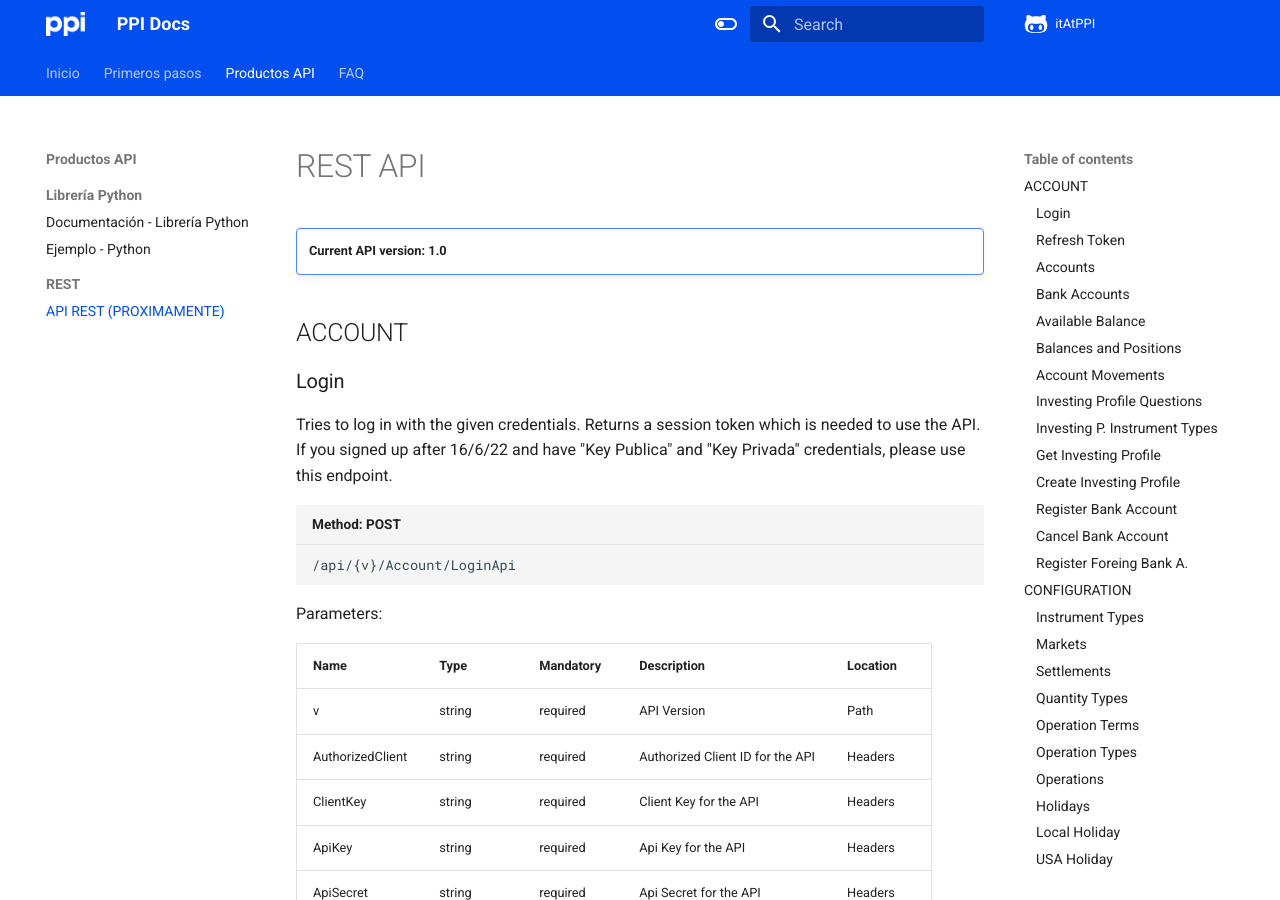
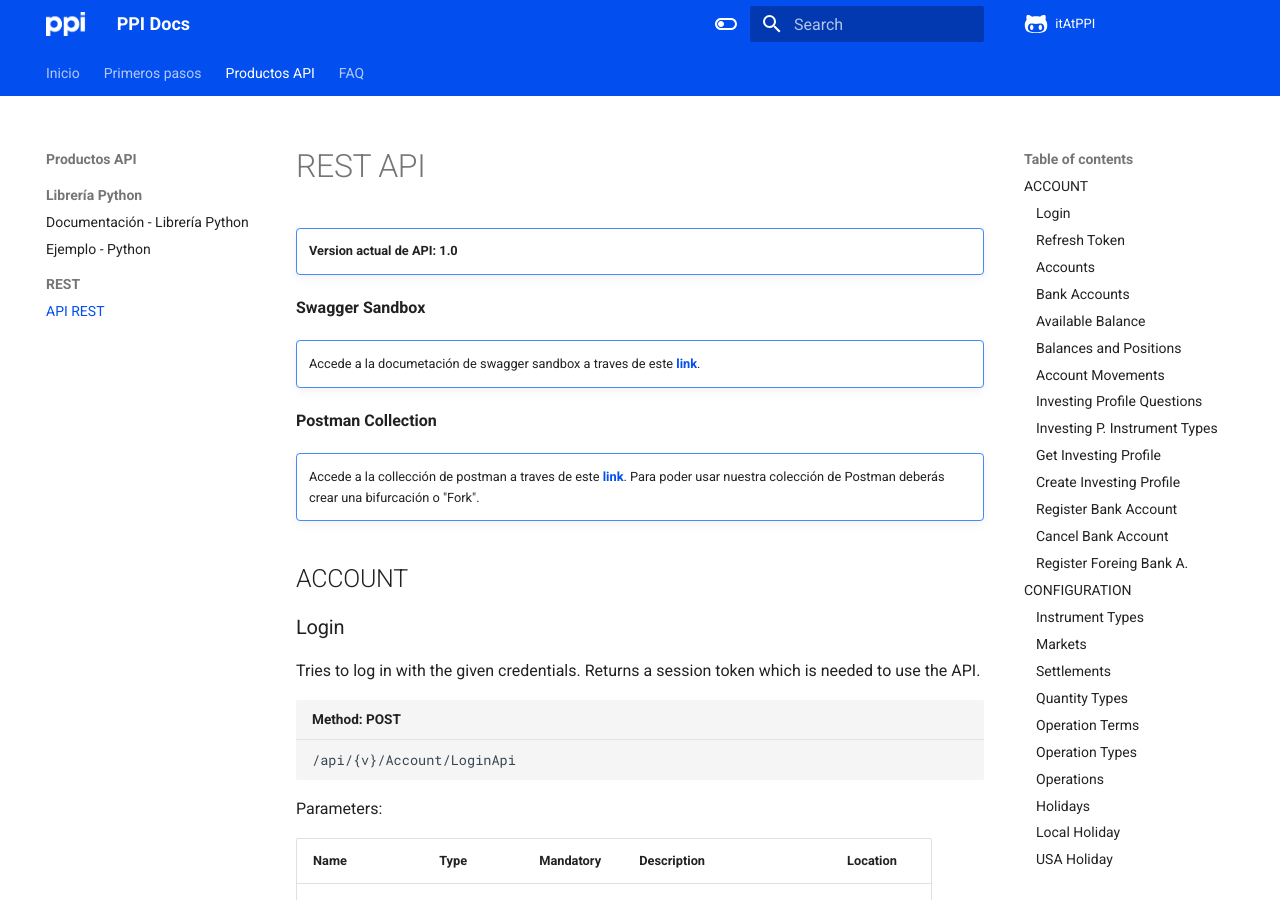
Before and after one commit to itAtPPI/ppi-official-api-docs, an MkDocs documentation site: the page built from docs/api/documentacionRest.md, in a window 1280 px wide and 900 px high. Built offline with MkDocs 1.6.1 and Material for MkDocs 9.7.7, drawn with Linux system fonts in a browser that asks for light colours.

Commit message:
Se agrega REST

````diff
--- a/docs/api/documentacionRest.md
+++ b/docs/api/documentacionRest.md
@@ -2,14 +2,22 @@
 
 !!! note ""
 
-    __Current API version: 1.0__
+    __Version actual de API: 1.0__
 
+__Swagger Sandbox__
+!!! note ""
+
+    Accede a la documetación de swagger sandbox a traves de este [__link__](https://clientapi_sandbox.portfoliopersonal.com/swagger/index.html).
+
+__Postman Collection__
+!!! note ""
+
+    Accede a la collección de postman a traves de este [__link__](https://elements.getpostman.com/redirect?entityId=15036183-639ce544-e507-4f0f-9f36-87131e32b52b&entityType=collection). Para poder usar nuestra colección de Postman deberás crear una bifurcación o "Fork".
 
 ## ACCOUNT
 ### Login
 
 Tries to log in with the given credentials. Returns a session token which is needed to use the API.
-If you signed up after 16/6/22 and have "Key Publica" and "Key Privada" credentials, please use this endpoint.
 
 ``` title="Method: POST"
 /api/{v}/Account/LoginApi
--- a/mkdocs.yml
+++ b/mkdocs.yml
@@ -71,7 +71,7 @@ nav:
       - Documentación - Librería Python: api/documentacionPython.md
       - Ejemplo - Python: api/ejemploPython.md
     - REST:
-      - API REST (PROXIMAMENTE) : api/documentacionRest.md
+      - API REST : api/documentacionRest.md
   - FAQ: faq.md
 
 markdown_extensions:
````
Also changed, not shown: docs/api/ejemploPython.md (+0 -4 lines).
